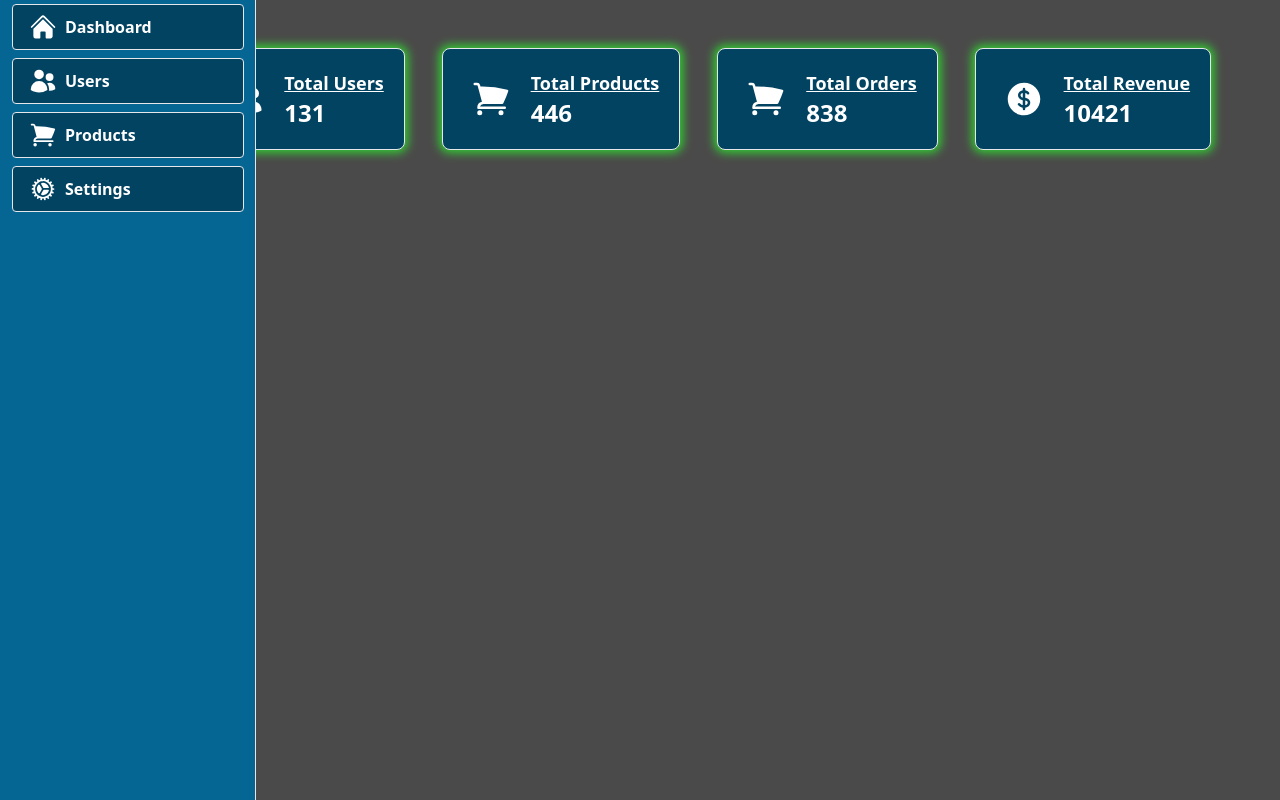
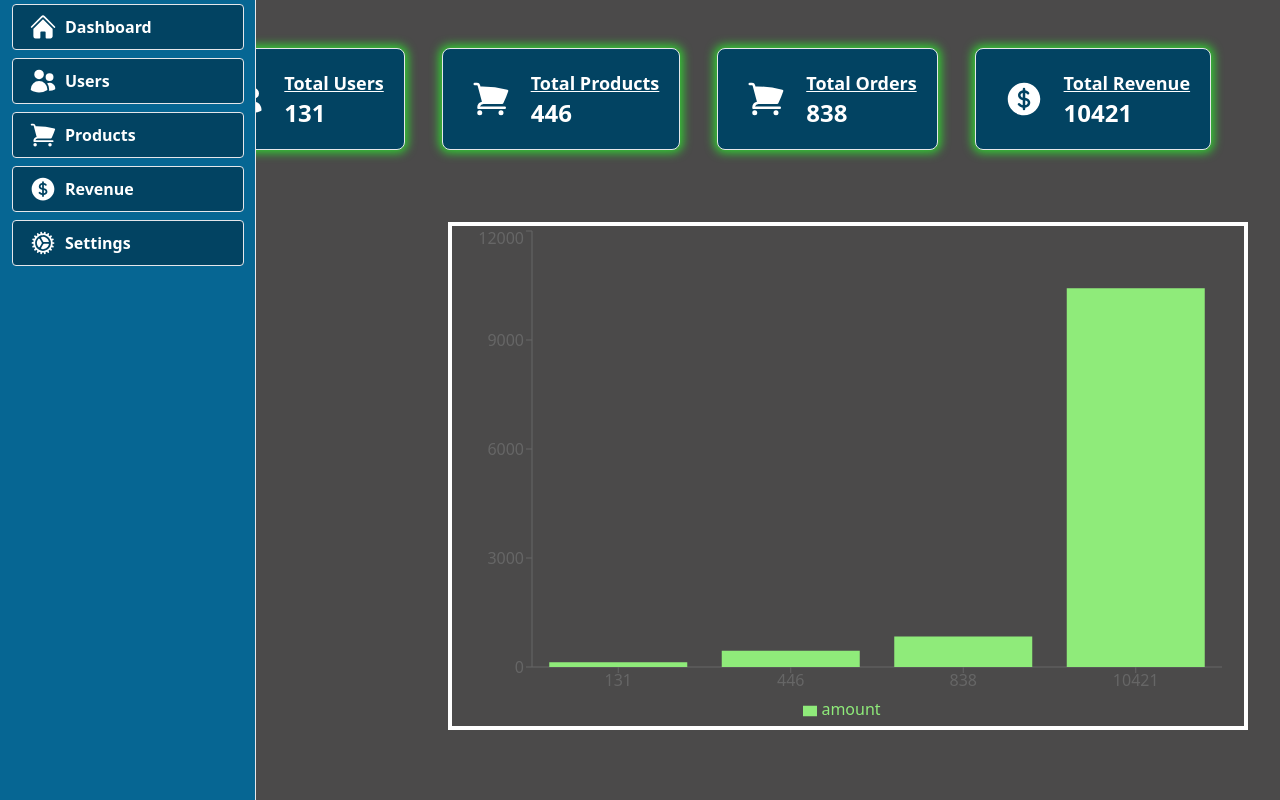
Before and after one commit to cdepaul06/AdminTemplate, a React (Vite) app in the folder admin-template/: page / in a window 1280 px wide. Built offline with nearby package versions, Linux system fonts and the light colour scheme.

Commit message:
starting to come together, done for now

```diff
--- a/admin-template/src/components/Dashboard/Dashboard.jsx
+++ b/admin-template/src/components/Dashboard/Dashboard.jsx
@@ -1,8 +1,9 @@
 import React from "react";
 import DashboardCard from "../DashboardCard";
 import { useDashboardCards } from "../../constants";
+import DynamicBarChart from "../DynamicBarChart";
 
-const Dashboard = ({ title, value, icon }) => {
+const Dashboard = () => {
   const cards = useDashboardCards();
 
   return (
@@ -12,11 +13,14 @@ const Dashboard = ({ title, value, icon }) => {
           <div key={card.id} className='m-2'>
             <DashboardCard
               title={card.title}
-              value={card.value}
+              amount={card.amount}
               icon={card.icon}
             />
           </div>
         ))}
+      </div>
+      <div className='ml-[35%] mt-[5%]'>
+        <DynamicBarChart data={cards} />
       </div>
     </>
   );
--- a/admin-template/src/components/DashboardCard/DashboardCard.jsx
+++ b/admin-template/src/components/DashboardCard/DashboardCard.jsx
@@ -1,6 +1,6 @@
 import React, { useState, useEffect } from "react";
 
-const DashboardCard = ({ title, value, icon }) => {
+const DashboardCard = ({ title, amount, icon }) => {
   const IconComponent = icon;
 
   // State to hold box shadow
@@ -10,10 +10,10 @@ const DashboardCard = ({ title, value, icon }) => {
   useEffect(() => {
     setBoxShadow("0 0 10px 3px limegreen");
 
-    // After 300ms, remove the box shadow
+    // After 500ms, remove the box shadow
     const timeoutId = setTimeout(() => setBoxShadow(""), 500);
     return () => clearTimeout(timeoutId);
-  }, [value]);
+  }, [amount]);
 
   return (
     <div
@@ -27,7 +27,7 @@ const DashboardCard = ({ title, value, icon }) => {
         <IconComponent className='w-10 h-10 text-white ml-2' />
         <div className='ml-5'>
           <p className='text-white text-lg font-semibold underline'>{title}</p>
-          <p className='text-white text-2xl font-semibold'>{value}</p>
+          <p className='text-white text-2xl font-semibold'>{amount}</p>
         </div>
       </div>
     </div>
--- /dev/null
+++ b/admin-template/src/components/DynamicBarChart/DynamicBarChart.jsx
@@ -0,0 +1,28 @@
+import React from "react";
+import { BarChart, Bar, XAxis, YAxis, Tooltip, Legend } from "recharts";
+
+const DynamicBarChart = ({ data }) => {
+  return (
+    <div className='border-4 border-white w-[800px]'>
+      <BarChart
+        width={800}
+        height={500}
+        data={data}
+        margin={{
+          top: 5,
+          right: 30,
+          left: 20,
+          bottom: 5,
+        }}
+      >
+        <XAxis dataKey='amount' />
+        <YAxis />
+        <Tooltip />
+        <Legend />
+        <Bar dataKey='amount' fill='#8feb7a' />
+      </BarChart>
+    </div>
+  );
+};
+
+export default DynamicBarChart;
--- /dev/null
+++ b/admin-template/src/components/DynamicBarChart/index.js
@@ -0,0 +1,3 @@
+import DynamicBarChart from "./DynamicBarChart";
+
+export default DynamicBarChart;
--- a/admin-template/src/constants/index.js
+++ b/admin-template/src/constants/index.js
@@ -31,6 +31,13 @@ const navLinks = [
     exact: true,
   },
   {
+    id: "revenue",
+    title: "Revenue",
+    path: "/revenue",
+    icon: CurrencyDollarIcon,
+    exact: true,
+  },
+  {
     id: "settings",
     title: "Settings",
     path: "/settings",
@@ -43,25 +50,25 @@ const dashboardCards = [
   {
     id: "totalUsers",
     title: "Total Users",
-    value: 69,
+    amount: 69,
     icon: UsersIcon,
   },
   {
     id: "totalProducts",
     title: "Total Products",
-    value: 602,
+    amount: 602,
     icon: ShoppingCartIcon,
   },
   {
     id: "totalOrders",
     title: "Total Orders",
-    value: 404,
+    amount: 404,
     icon: ShoppingCartIcon,
   },
   {
     id: "totalRevenue",
     title: "Total Revenue",
-    value: "10,000",
+    amount: "10,000",
     icon: CurrencyDollarIcon,
   },
 ];
@@ -70,25 +77,25 @@ const initialDashboardCards = [
   {
     id: "totalUsers",
     title: "Total Users",
-    value: 69,
+    amount: 69,
     icon: UsersIcon,
   },
   {
     id: "totalProducts",
     title: "Total Products",
-    value: 602,
+    amount: 602,
     icon: ShoppingCartIcon,
   },
   {
     id: "totalOrders",
     title: "Total Orders",
-    value: 404,
+    amount: 404,
     icon: ShoppingCartIcon,
   },
   {
     id: "totalRevenue",
     title: "Total Revenue",
-    value: "10,000",
+    amount: "10,000",
     icon: CurrencyDollarIcon,
   },
 ];
@@ -100,11 +107,11 @@ const useDashboardCards = () => {
     const intervalId = setInterval(() => {
       setDashboardCards((prevCards) => {
         return prevCards.map((card) => {
-          const newValue =
+          const newamount =
             card.id === "totalRevenue"
               ? Math.floor(Math.random() * 100000)
               : Math.floor(Math.random() * 1000);
-          return { ...card, value: newValue };
+          return { ...card, amount: newamount };
         });
       });
     }, 5000);
```
